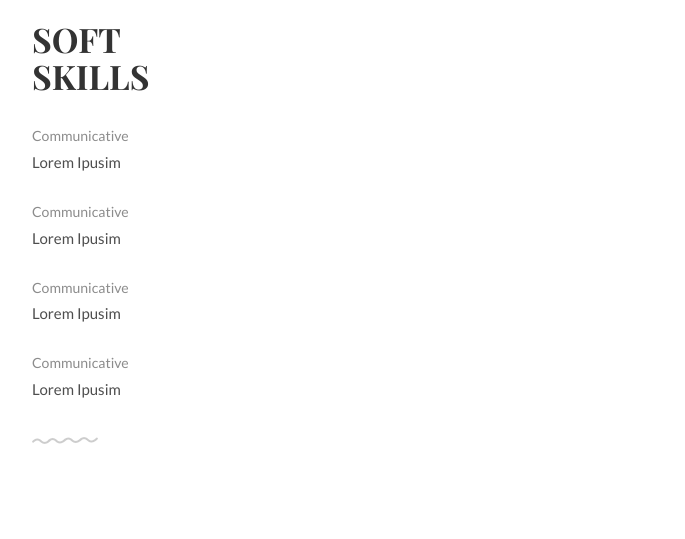
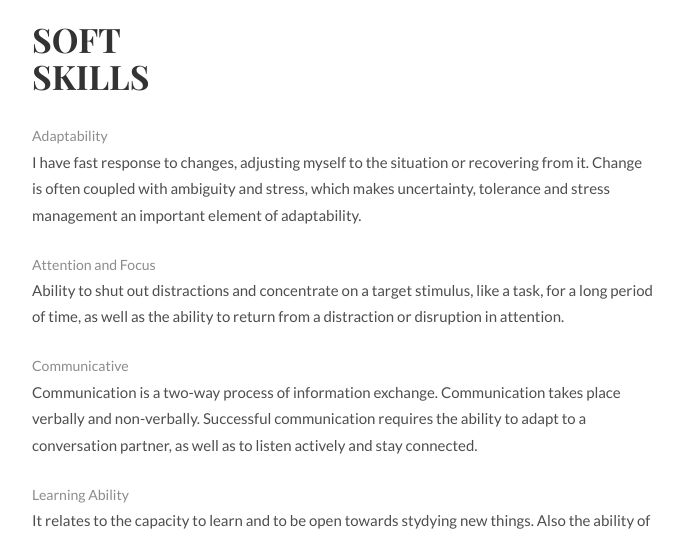
Before and after one commit to brenoma/brenoma.github.io, a plain HTML site: page index.html in a window 1280 px wide. Shown: the part 2830-3369 px from the top of the page, without its empty margins (297-982 px from the left). Drawn offline with Linux system fonts and the light colour scheme.

Commit message:
Update index.html
Added soft skills.

```diff
--- a/index.html
+++ b/index.html
@@ -154,20 +154,24 @@
 		<div class="container">
 			<h1>Soft<br>Skills</h1>
 			<ul class="skill-list list-flat">
-				<li>Communicative</li>
-				<li>Lorem Ipusim</li>
+				<li>Adaptability</li>
+				<li>I have fast response to changes, adjusting myself to the situation or recovering from it. Change is often coupled with ambiguity and stress, which makes uncertainty, tolerance and stress management an important element of adaptability.</li>
+			</ul>
+			<ul class="skill-list list-flat">
+				<li>Attention and Focus</li>
+				<li>Ability to shut out distractions and concentrate on a target stimulus, like a task, for a long period of time, as well as the ability to return from a distraction or disruption in attention.</li>
 			</ul>
 			<ul class="skill-list list-flat">
 				<li>Communicative</li>
-				<li>Lorem Ipusim</li>
+				<li>Communication is a two-way process of information exchange. Communication takes place verbally and non-verbally. Successful communication requires the ability to adapt to a conversation partner, as well as to listen actively and stay connected.</li>
 			</ul>
 			<ul class="skill-list list-flat">
-				<li>Communicative</li>
-				<li>Lorem Ipusim</li>
+				<li>Learning Ability</li>
+				<li>It relates to the capacity to learn and to be open towards stydying new things. Also the ability of learning includes evaluating a work and identifying the need to seek advice or support.</li>
 			</ul>
 			<ul class="skill-list list-flat">
-				<li>Communicative</li>
-				<li>Lorem Ipusim</li>
+				<li>Teamwork</li>
+				<li>Looking to contrubite actively to team, teamwork skills involve being willing to take on responsibility and encouraging and engaging with others team members. Good teamwork is also about learning with and from others.</li>
 			</ul>
 		</div>
 	</div>
```
